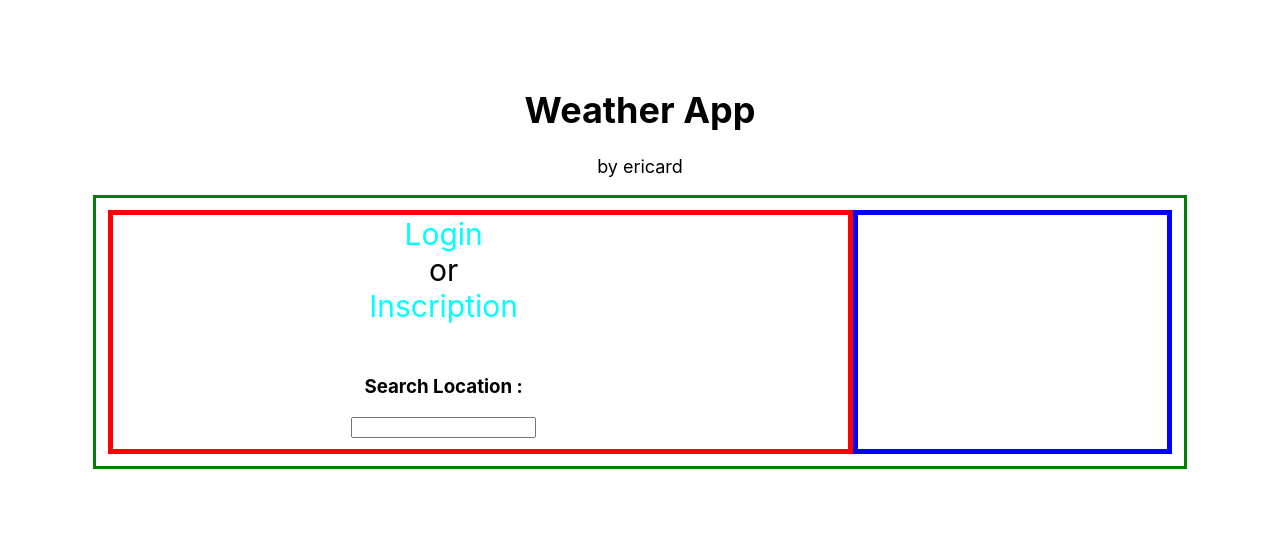
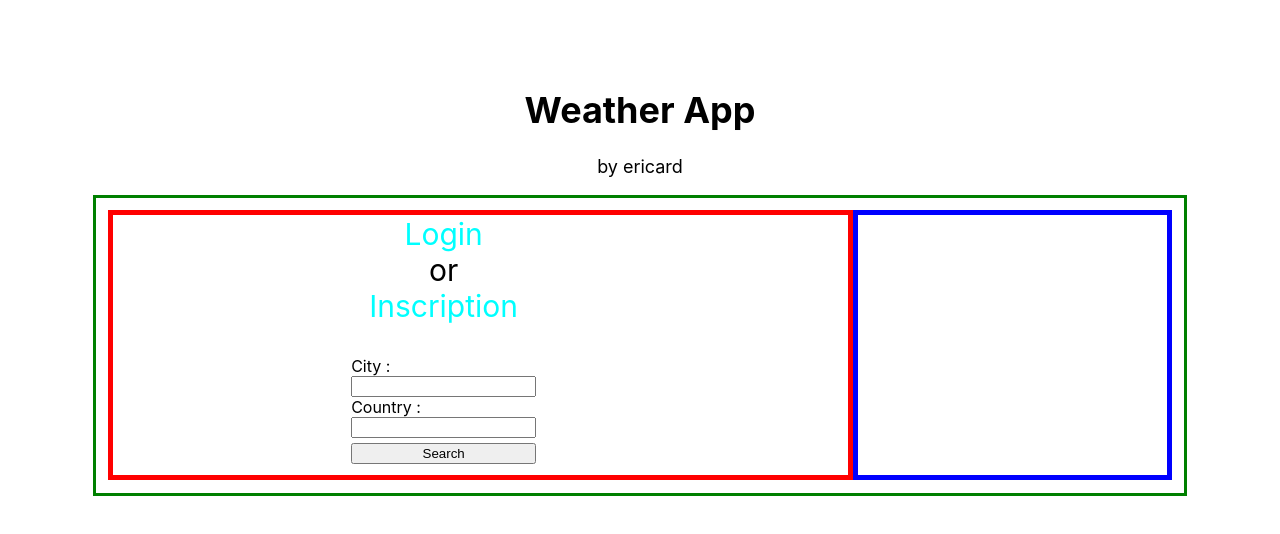
Before and after one commit to ericard42/Weather_App, a Next.js app in the folder front/: page / in a window 1280 px wide. Shown: the top 534 px of the page. Built offline with nearby package versions, Linux system fonts and the light colour scheme.

Commit message:
Feat: Search and add / delete favorite form there

```diff
--- a/front/pages/index.js
+++ b/front/pages/index.js
@@ -4,7 +4,6 @@ import Link from 'next/link'
 import {useEffect, useState} from "react";
 import axios from "axios";
 import {useRouter} from "next/router";
-import {useReducerWithReduxDevtools} from "next/dist/client/components/use-reducer-with-devtools";
 import Image from "next/image";
 
 export function MyHead({title}) {
@@ -109,6 +108,7 @@ function Favorites({tab, handleDelete, username, token}) {
                     {tab[index].country}<br/>
                     {tab[index].weather}°C<br/>
                     {tab[index].rain}%<br/>
+                    {index + 1} / {tab.length}<br/>
                     <button onClick={removeFav}>
                         <Image width={"20px"} height={"20px"} src={"/icons/star-in-fav.png"}/>
                     </button>
@@ -137,11 +137,130 @@ function CurrentLocation({city, country, weather, precipitation}) {
     )
 }
 
-function Search() {
+function Search({handleFav, username, token, tab, handleDelete}) {
+    const [fav, setFav] = useState(false)
+    const [search, setSearch] = useState("")
+    let router = useRouter()
+
+    const searchLocation = async (e) => {
+        let city = document.querySelector('#city').value
+        let country = document.querySelector('#country').value
+
+        e.preventDefault()
+        await axios ({
+            method: "POST",
+            url: 'http://localhost:3000/location',
+            data: {
+                city: city,
+                country: country,
+            }
+        })
+            .then ((res) => {
+                setSearch(res.data)
+                isFav(city, country)
+            })
+            .catch((e) => {
+                throw e
+            })
+    }
+
+    const removeFav = async () => {
+        let i = 0
+        for (i; tab[i]; i++) {
+            if (tab[i].city === search.city && tab[i].country === search.country)
+                break
+        }
+        if (i < 0 || i > tab.length)
+            return ;
+
+        await axios ({
+            method: "DELETE",
+            url: "http://localhost:3000/favorite/" + username,
+            data: {
+                city: tab[i].city,
+                country: tab[i].country
+            },
+            headers: {
+                Authorization: 'Bearer ' + token,
+                "content-type": "application/json",
+            }
+        })
+            .then(() => {
+                handleDelete(i)
+                setFav(false)
+            })
+            .catch((e) => {
+                throw e
+            })
+    }
+
+    const isFav = (city, country) => {
+        if (tab) {
+            for (let i = 0; tab[i]; i++) {
+                if (tab[i].city === city && tab[i].country === country) {
+                    setFav(true)
+                    return true
+                }
+            }
+        }
+        setFav(false)
+        return false
+    }
+
+    const addFav = async (e) => {
+        let location = {
+            city: search.city,
+            country: search.country,
+            weather: search.weather,
+            rain: search.rain
+        }
+        await axios ({
+            method: "POST",
+            url: 'http://localhost:3000/favorite/' + username,
+            data: {
+                city: location.city,
+                country: location.country
+            },
+            headers: {
+                Authorization: 'Bearer ' + token,
+                "content-type": "application/json",
+            }
+        })
+            .then(() => {
+                handleFav(location)
+                setFav(true)
+            })
+            .catch((e) => {
+                throw e
+            })
+    }
+
     return (
         <div className={styles.search_box}>
-            <h3>Search Location :</h3>
-            <input type={"text"} name={"location"}></input>
+            <form onSubmit={searchLocation} className={styles.content_search}>
+                <label htmlFor={"city"}>City :</label>
+                <input required type={'text'} id={"city"} name={"city"}/>
+                <label htmlFor={"country"}>Country :</label>
+                <input required type={'text'} id={"country"} name={"country"}/>
+                <button className={styles.button_search}>Search</button>
+            </form>
+            { search !== "" && (
+                <div className={styles.temperature}>
+                    {search.city}<br/>
+                    {search.country}<br/>
+                    {search.weather}°C<br/>
+                    {search.rain}%<br/>
+                    {fav === false ?
+                        <button onClick={addFav}>
+                        <Image width={"20px"} height={"20px"} src={"/icons/star.png"}/>
+                        </button>
+                        :
+                        <button onClick={removeFav}>
+                        <Image width={"20px"} height={"20px"} src={"/icons/star-in-fav.png"}/>
+                        </button>
+                    }
+                </div>
+            )}
         </div>
     )
 }
@@ -217,6 +336,16 @@ export default function Home() {
             })
     }
 
+    const handleAdd = (location) => {
+        let tab = []
+        if (location) {
+            if (curFav.isFavorite)
+                tab = curFav.Favorites.map(a => {return {...a}})
+            tab.push(location)
+            setCurFav({isFavorite: true, Favorites: tab})
+        }
+    }
+
     const handleDelete = (index) => {
         let tab = curFav.Favorites.map(a => {return {...a}})
         if (index > -1) {
@@ -264,7 +393,8 @@ export default function Home() {
           <div className={styles.content}>
               <div className={styles.content_left}>
                   { name !== "" ? <Welcome username={name}/> : <Connexion/> }
-                  <Search/>
+                  <Search handleFav={handleAdd} username={name} token={token}
+                            tab={curFav.Favorites} handleDelete={handleDelete}/>
               </div>
               <div className={styles.content_right}>
                   { name !== "" && (
--- a/front/styles/Home.module.css
+++ b/front/styles/Home.module.css
@@ -68,6 +68,15 @@
   align-items: center;
 }
 
+.content_search {
+  display: flex;
+  flex-direction: column;
+}
+
+.button_search {
+  margin-top: 5px;
+}
+
 .location {
   display: flex;
   flex-direction: column;
@@ -96,10 +105,6 @@
   padding:2%;
 }
 
-.content_search {
-
-}
-
 .favorite_box {
   display: flex;
   flex-direction: column;
```
